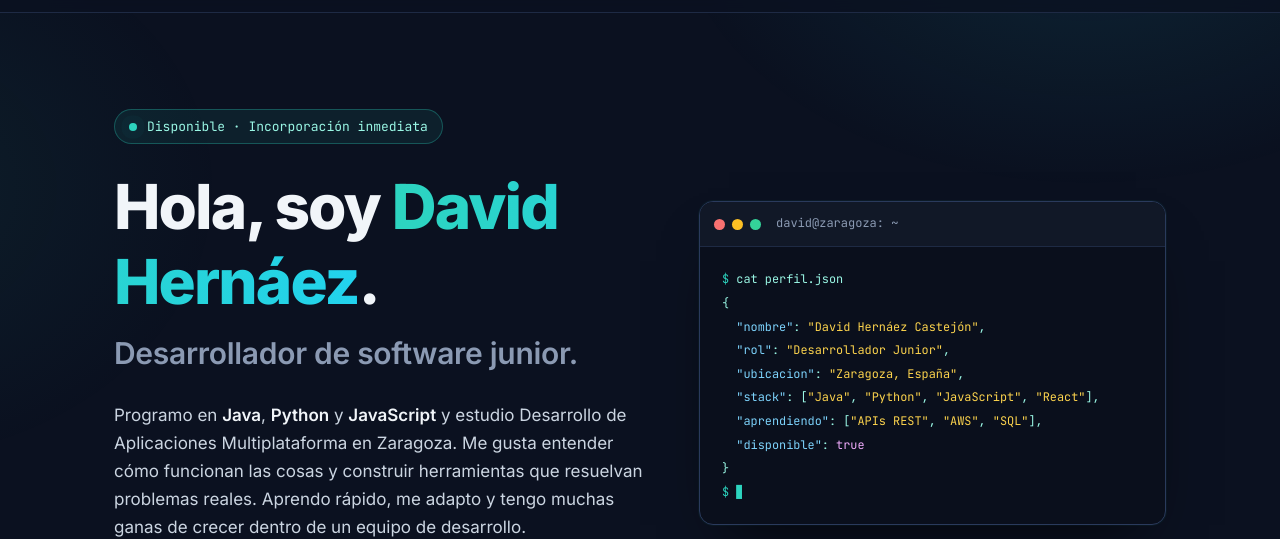
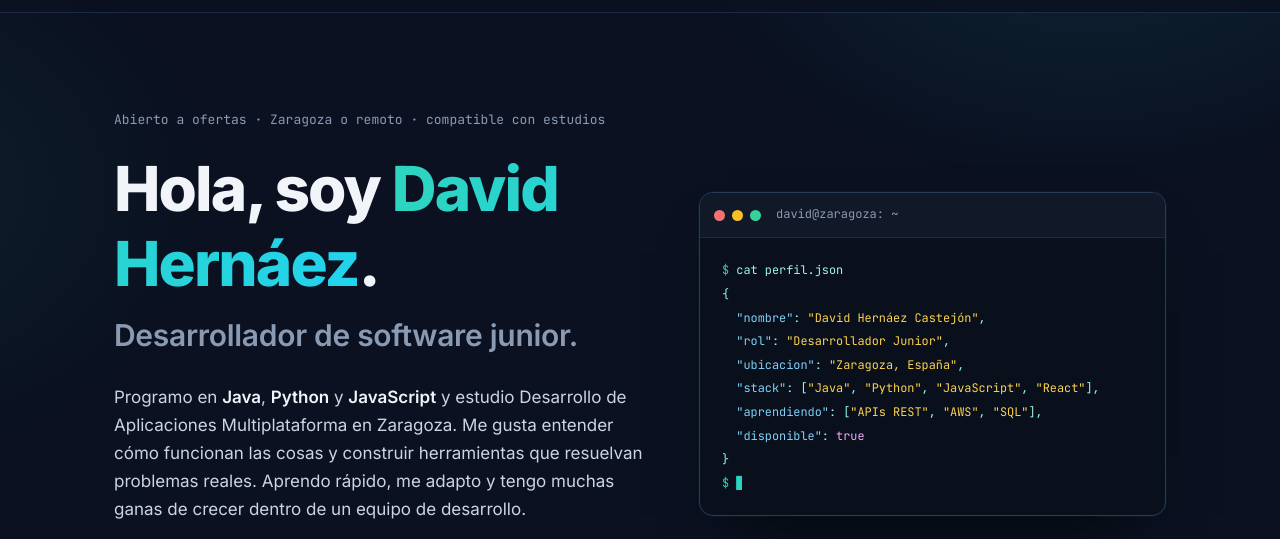
Before and after one commit to DAN12590/hosting, a plain HTML site: page index.html in a window 1280 px wide. Shown: the part 52-591 px from the top of the page. Drawn offline with Linux system fonts and the light colour scheme; no server answers.

Commit message:
Cambia el texto de disponibilidad del inicio

```diff
--- a/index.html
+++ b/index.html
@@ -5,7 +5,7 @@
   <meta charset="UTF-8">
   <meta name="viewport" content="width=device-width, initial-scale=1.0">
   <title>David Hernáez · Desarrollador Junior</title>
-  <meta name="description" content="Portfolio de David Hernáez Castejón, desarrollador de software junior en Zaragoza. Java, Python, JavaScript y React. Incorporación inmediata.">
+  <meta name="description" content="Portfolio de David Hernáez Castejón, desarrollador de software junior en Zaragoza. Java, Python, JavaScript y React. Abierto a ofertas en Zaragoza o en remoto.">
   <meta name="author" content="David Hernáez Castejón">
   <meta name="theme-color" content="#0b1120">
 
@@ -57,7 +57,7 @@
     <!-- Hero -->
     <section class="hero wrap">
       <div>
-        <p class="status"><span class="pulse-dot"></span>Disponible · Incorporación inmediata</p>
+        <p class="status">Abierto a ofertas · Zaragoza o remoto · compatible con estudios</p>
         <h1>Hola, soy <span class="gradient-text">David Hernáez</span>.</h1>
         <p class="hero-role">Desarrollador de software junior.</p>
         <p class="hero-bio">
@@ -358,7 +358,7 @@
       <p class="section-num">06. ¿Hablamos?</p>
       <h2>Busco mi primera oportunidad como desarrollador</h2>
       <p class="contact-text">
-        Estoy disponible para <strong>incorporarme de inmediato</strong>. Si mi perfil encaja en tu equipo o
+        Estoy <strong>abierto a ofertas</strong>, en Zaragoza o en remoto, y compaginándolo con los estudios. Si mi perfil encaja en tu equipo o
         quieres comentar alguno de mis proyectos, escríbeme y te respondo lo antes posible.
       </p>
       <div class="contact-actions">
--- a/styles.css
+++ b/styles.css
@@ -317,15 +317,8 @@ p {
 }
 
 .status {
-  display: inline-flex;
-  align-items: center;
-  gap: 10px;
-  margin-bottom: 26px;
-  padding: 6px 14px;
-  border: 1px solid var(--accent-border);
-  border-radius: 999px;
-  background: var(--accent-soft);
-  color: var(--code);
+  margin-bottom: 22px;
+  color: var(--muted);
   font-family: var(--mono);
   font-size: 13px;
 }
```
